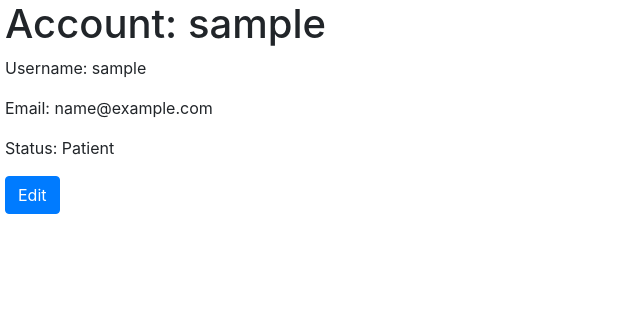
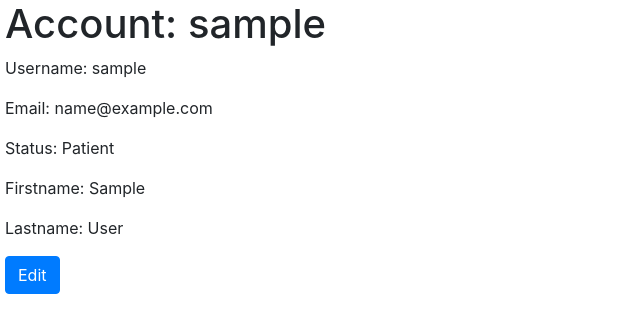
Before and after one commit to ProffD-17/Online-pharmacy, a Flask app: page /account in a window 1280 px wide. Shown: the part 56-389 px from the top of the page, without its empty margins (0-640 px from the left). Run offline with Flask 3, Linux system fonts and the light colour scheme; the visitor is signed in with stand-in values (Sample User, id 1); tables that the repository leaves empty hold one stand-in row (values such as "Sample post"); some libraries are stand-ins or nearby versions.

Commit message:
added first and last name to account info page

```diff
--- a/templates/account.html
+++ b/templates/account.html
@@ -6,6 +6,8 @@
         <p>Username: {{ account_info['username'] }}</p>
         <p>Email: {{ account_info['email'] }}</p>
         <p>Status: {{ role }}</p>
+        <p>Firstname: {{ account_info['firstname'] }}</p>
+        <p>Lastname: {{ account_info['lastname'] }}</p>
         <form action="/account" method="get">
             <input type="hidden" name="action" value="edit">
             <button type="submit" class="btn btn-primary">Edit</button>
```
Also changed, not shown: README.md, 5 other files.
